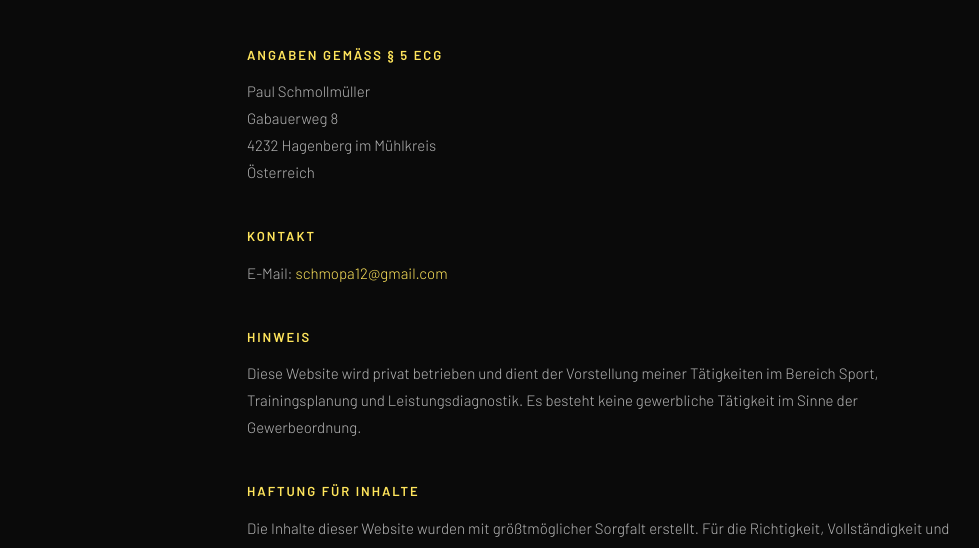
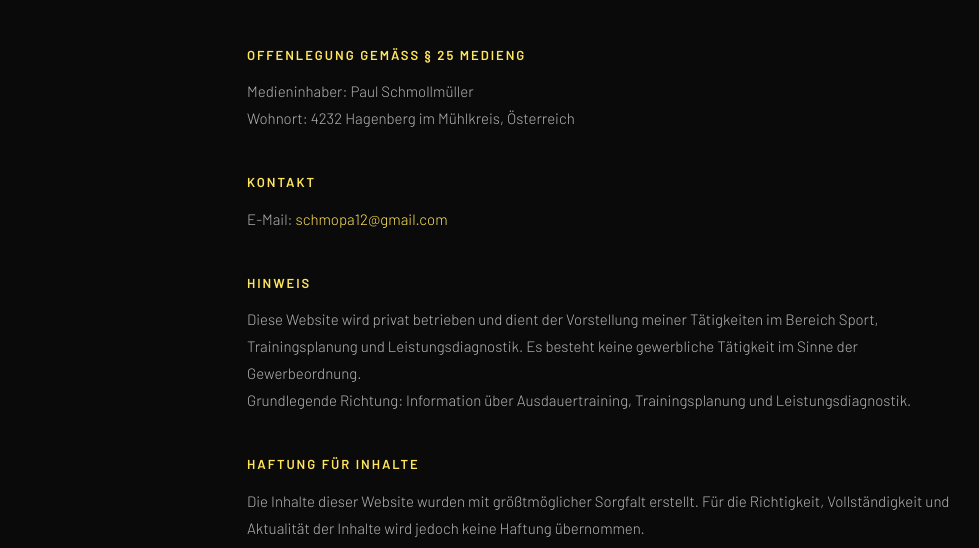
Before and after one commit to schmopa/schwellenschmops_homepage, a plain HTML site: page impressum.html in a window 1280 px wide. Shown: the part 250-798 px from the top of the page, without its empty margins (33-1012 px from the left). Drawn offline with nearby package versions, Linux system fonts and the light colour scheme; a web font is replaced by a local one.

Commit message:
content(legal): drop street address from imprint and privacy policy
The site is run privately without commercial activity, so the imprint
is a disclosure under Austrian MedienG section 25 for a small website,
which only requires name and place of residence instead of the full
address required by section 5 ECG.

```diff
--- a/impressum.html
+++ b/impressum.html
@@ -41,12 +41,10 @@
         <h1 class="legal-title">IMPRESSUM</h1>
 
         <div class="legal-block">
-          <h2>Angaben gemäß § 5 ECG</h2>
+          <h2>Offenlegung gemäß § 25 MedienG</h2>
           <p>
-            Paul Schmollmüller<br />
-            Gabauerweg 8<br />
-            4232 Hagenberg im Mühlkreis<br />
-            Österreich
+            Medieninhaber: Paul Schmollmüller<br />
+            Wohnort: 4232 Hagenberg im Mühlkreis, Österreich
           </p>
         </div>
 
@@ -63,6 +61,10 @@
             Diese Website wird privat betrieben und dient der Vorstellung meiner
             Tätigkeiten im Bereich Sport, Trainingsplanung und Leistungsdiagnostik.
             Es besteht keine gewerbliche Tätigkeit im Sinne der Gewerbeordnung.
+          </p>
+          <p>
+            Grundlegende Richtung: Information über Ausdauertraining,
+            Trainingsplanung und Leistungsdiagnostik.
           </p>
         </div>
 
```
Also changed, not shown: datenschutz.html (+1 -2 lines), 1 other file.
